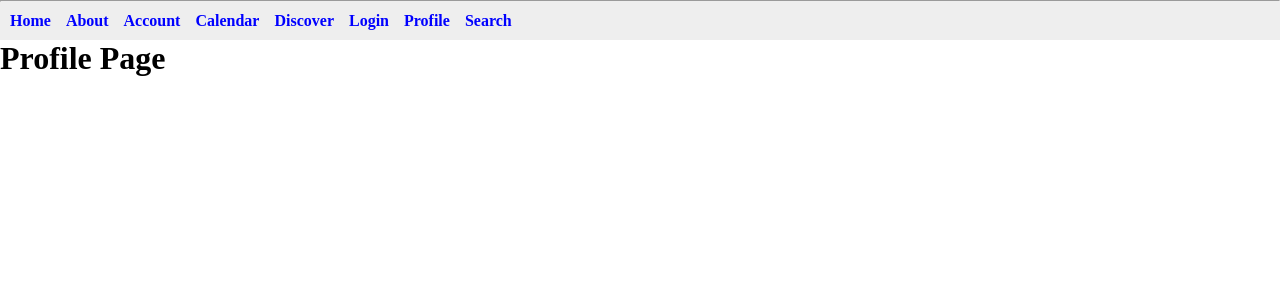
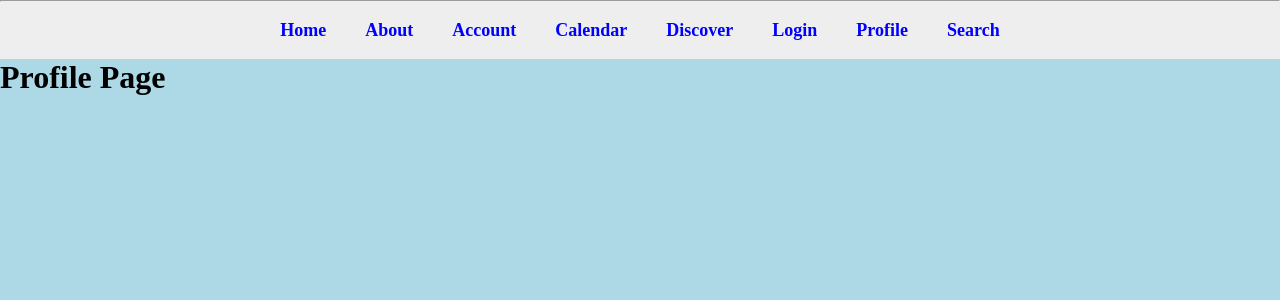
Before and after one commit to Oasis-NEU/sp25-group-13, a React (Vite) app: page /profile in a window 1280 px wide. Shown: the top 300 px of the page. Built offline with nearby package versions, Linux system fonts and the light colour scheme.

Commit message:
added import for login

```diff
--- a/package.json
+++ b/package.json
@@ -12,8 +12,7 @@
   },
   "dependencies": {
     "react": "^18.3.1",
-    "react-dom": "^18.3.1",
-    "react-router-dom": "^7.1.5"
+    "react-dom": "^18.3.1"
   },
   "devDependencies": {
     "@eslint/js": "^9.17.0",
@@ -25,6 +24,7 @@
     "eslint-plugin-react-hooks": "^5.0.0",
     "eslint-plugin-react-refresh": "^0.4.16",
     "globals": "^15.14.0",
+    "react-router-dom": "^7.1.5",
     "vite": "^6.0.5"
   }
 }
--- a/src/Pages/Login/Login.css
+++ b/src/Pages/Login/Login.css
@@ -47,3 +47,25 @@
 .login-button:hover {
     background-color: darkblue;
 }
+
+.Links {
+    background-color:lightblue;
+    padding: 10px;
+    display: flex;
+    justify-content: center;
+    gap: 15px;
+}
+
+.Links a {
+    color: lightblue; /* Change link color to white */
+    text-decoration: none; /* Remove underline */
+    font-size: 18px; /* Adjust font size */
+    font-weight: bold; /* Make text bold */
+    padding: 8px 12px; /* Add padding for clickable area */
+    border-radius: 5px; /* Slightly rounded corners */
+    transition: background-color 0.3s ease-in-out;
+}
+
+.Links a:hover {
+    background-color: #b4b4b4; /* Darker color on hover */
+}
--- a/src/Pages/Login/Login.jsx
+++ b/src/Pages/Login/Login.jsx
@@ -1,5 +1,6 @@
 import './Login.css'
 import { Link } from "react-router-dom";
+import { useState, useEffect, useRef } from "react";
 
 function Login() {
   const [activeComponent, setActiveComponent] = useState('');
@@ -23,7 +24,7 @@ function Login() {
     </div>
     <div className="login-container">
 
-      <h1 className="login-header">Login</h1>
+      <h1 className="login-header">Login as an Artist or Login as a Listener?</h1>
         <div className="button-container"></div>
         <button onClick={() => setActiveComponent('login-as-artist')}
         className="login-button">Login as Artist</button>
--- a/src/index.css
+++ b/src/index.css
@@ -0,0 +1,3 @@
+:root {
+    background-color: lightblue;
+}
```
Also changed, not shown: 1 other file (tests, documents, lock files or other folders).
